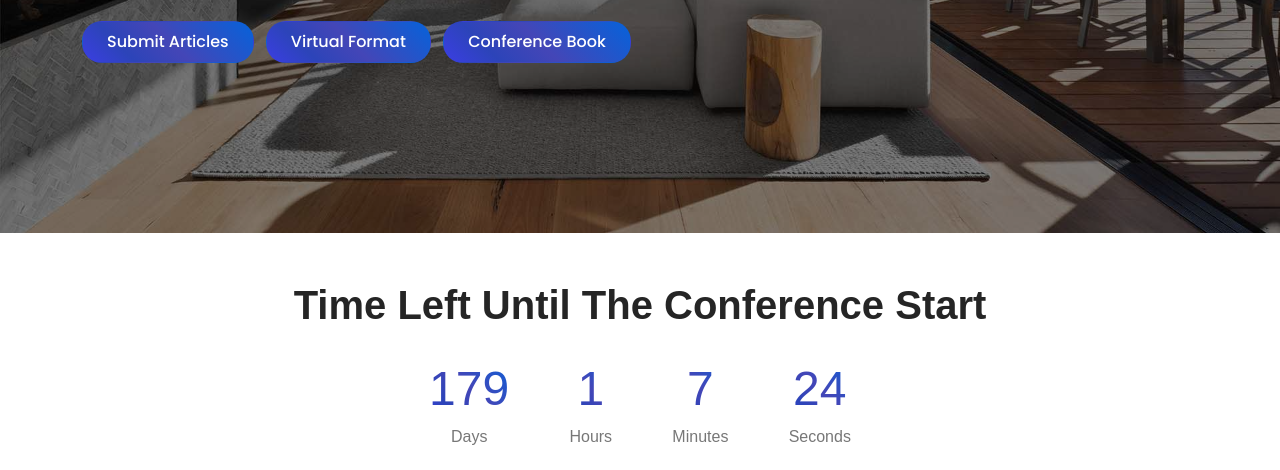
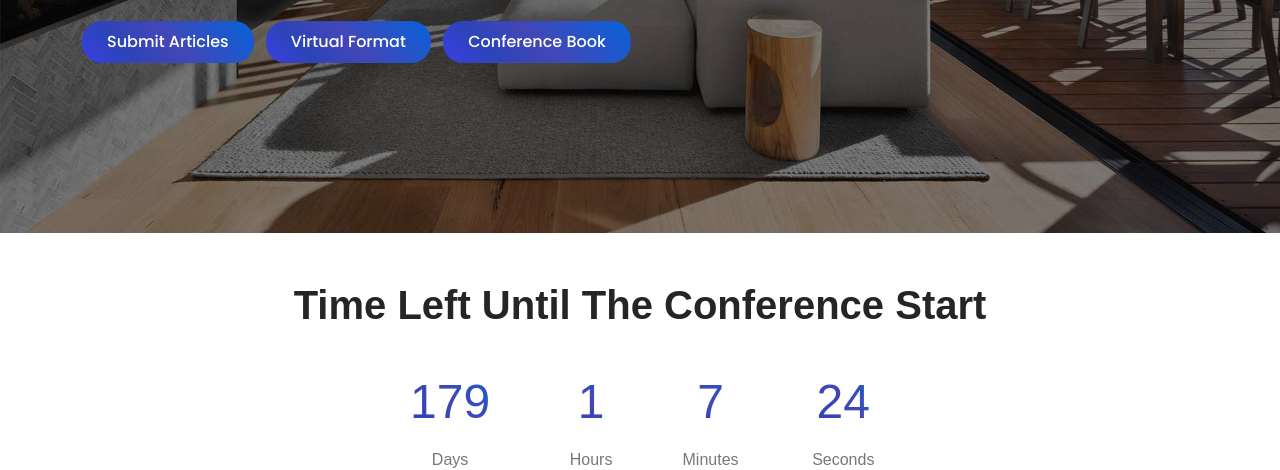
Before and after one commit to Arya-BudiArtana/iconvet2022, a plain HTML site: page index.html in a window 1280 px wide. Shown: the part 487-957 px from the top of the page. Drawn offline with nearby package versions, Linux system fonts and the light colour scheme.

Commit message:
update content

```diff
--- a/css/style.css
+++ b/css/style.css
@@ -1052,7 +1052,7 @@ h6,
   list-style: none;
   border-radius: 5px;
 }
-#countdown ul li span {
+#countdown ul li mark{
   display: block;
   font-size: 3rem;
   background: -webkit-linear-gradient(
@@ -1064,6 +1064,10 @@ h6,
   );
   -webkit-background-clip: text;
   -webkit-text-fill-color: transparent;
+}
+
+del {
+  text-decoration: none;
 }
 
 @media (max-width: 768px) {
@@ -2314,7 +2318,9 @@ h4.text-trans {
     background-color: #507bfc;
     border-radius: 0px 0px 10px 10px;
 }
-
+mark{
+  background-color: transparent;
+}
 .details{
     display: flex;
 
--- a/index.html
+++ b/index.html
@@ -149,12 +149,12 @@
     <section id="">
         <div class="container">
             <div id="countdown" class="schedule">
-                <h1 class="soon">Time Left Until The Conference Start</h1>
+                <h1><del>Time Left Until The Conference Start</del></h1>
                 <ul>
-                    <li><span id="days"></span>Days</li>
-                    <li><span id="hours"></span>Hours</li>
-                    <li><span id="minutes"></span>Minutes</li>
-                    <li><span id="seconds"></span>Seconds</li>
+                    <li><mark id="days" class="time"></mark>Days</li>
+                    <li><mark id="hours" class="time"></mark>Hours</li>
+                    <li><mark id="minutes" class="time"></mark>Minutes</li>
+                    <li><mark id="seconds" class="time"></mark>Seconds</li>
                 </ul>
             </div>
         </div>
@@ -1872,8 +1872,8 @@
                 document.getElementById("minutes").innerText = Math.floor((remaining % hour) / min);
                 document.getElementById("seconds").innerText = Math.floor((remaining % min) / sec);
                 if (remaining < 0) {
-                    document.getElementsByClassName("soon").innerText = "We Have Arrived!";
-                    const digit = document.querySelectorAll("span");
+                    document.querySelectorAll("del").innerText = "We Have Arrived!";
+                    const digit = document.querySelectorAll("mark");
                     digit.forEach((digit) => {
                         digit.innerText = "0";
                     });
```
